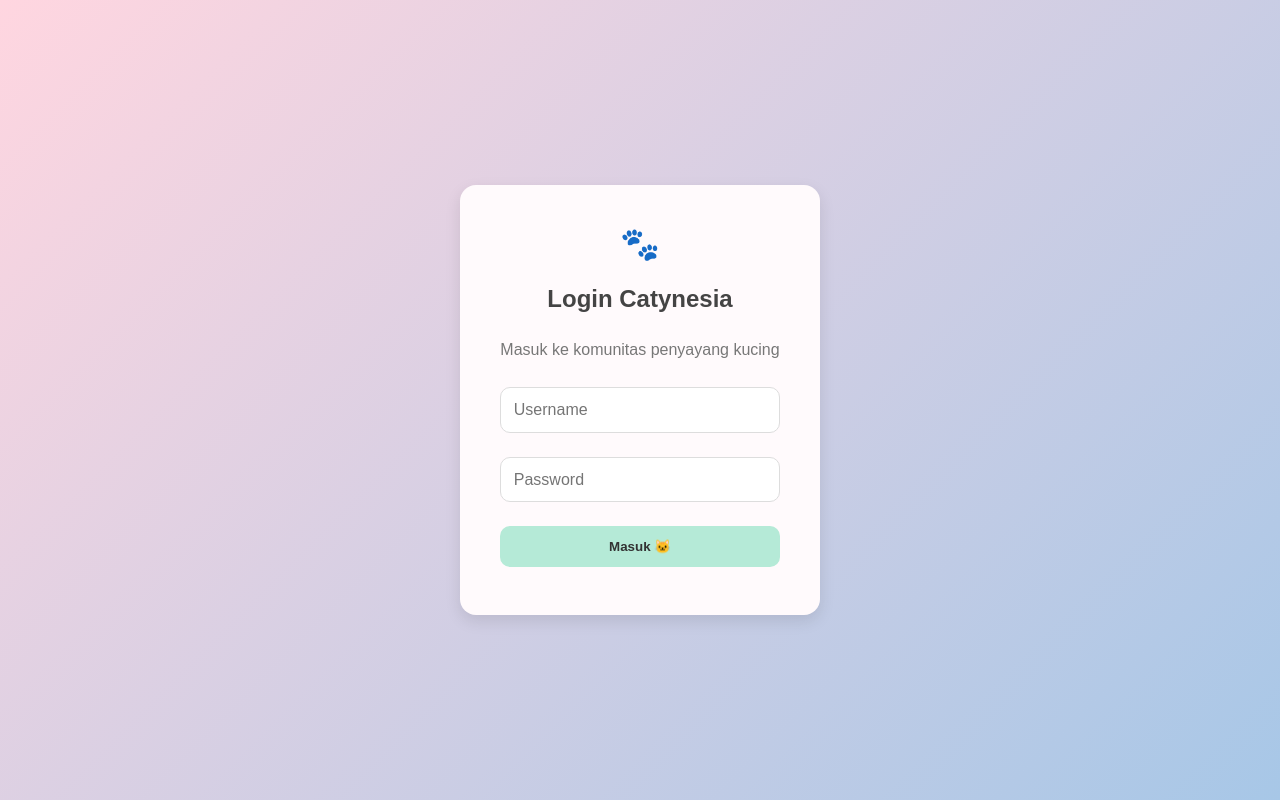
After one commit to ziraaaxo/praktikum-web-a-24, a PHP site: page /login.php in a window 1280 px wide. The commit adds this page. Run offline with PHP 8.4, Linux system fonts and the light colour scheme.

Commit message:
finish posttest 4

```diff
--- /dev/null
+++ b/login.php
@@ -0,0 +1,107 @@
+<?php
+session_start();
+
+if (isset($_SESSION['username'])) {
+  header("Location: dashboard.php");
+  exit();
+}
+
+if ($_SERVER["REQUEST_METHOD"] == "POST") {
+  $username = $_POST["username"];
+  $password = $_POST["password"];
+
+  if ($username === "admin" && $password === "1234") {
+    $_SESSION["username"] = $username;
+    header("Location: dashboard.php");
+    exit();
+  } else {
+    $error = "Username atau password salah!";
+  }
+}
+?>
+<!DOCTYPE html>
+<html lang="id">
+<head>
+  <meta charset="UTF-8">
+  <meta name="viewport" content="width=device-width, initial-scale=1.0">
+  <title>Login - Catynesia</title>
+  <link rel="stylesheet" href="style.css">
+  <style>
+    body {
+      background: linear-gradient(135deg, #ffd6e0, #a7c7e7);
+      font-family: 'Poppins', sans-serif;
+      display: flex;
+      justify-content: center;
+      align-items: center;
+      height: 100vh;
+    }
+    .login-box {
+      background: #fffafc;
+      padding: 2rem 2.5rem;
+      border-radius: 16px;
+      box-shadow: 0 6px 16px rgba(0,0,0,0.1);
+      text-align: center;
+      width: 100%;
+      max-width: 360px;
+      transition: transform 0.3s ease;
+    }
+    .login-box:hover {
+      transform: translateY(-4px);
+    }
+    .login-box h2 {
+      margin-bottom: 1rem;
+      color: #444;
+    }
+    .login-box p {
+      color: #777;
+      margin-bottom: 1.5rem;
+    }
+    .login-box input {
+      width: 100%;
+      padding: 0.8rem;
+      margin-bottom: 1rem;
+      border: 1px solid #ddd;
+      border-radius: 10px;
+      outline: none;
+      font-size: 1rem;
+    }
+    .login-box button {
+      background: #b5ead7;
+      border: none;
+      color: #333;
+      font-weight: bold;
+      padding: 0.8rem;
+      border-radius: 10px;
+      cursor: pointer;
+      width: 100%;
+      transition: background 0.3s;
+    }
+    .login-box button:hover {
+      background: #9ddbc7;
+    }
+    .cat-icon {
+      font-size: 2rem;
+      margin-bottom: 0.5rem;
+    }
+    .error {
+      color: red;
+      margin-bottom: 0.8rem;
+    }
+  </style>
+</head>
+<body>
+  <div class="login-box">
+    <div class="cat-icon">🐾</div>
+    <h2>Login Catynesia</h2>
+    <p>Masuk ke komunitas penyayang kucing</p>
+    <?php if (isset($error)): ?>
+      <div class="error"><?= $error ?></div>
+    <?php endif; ?>
+    <form method="POST" action="">
+      <input type="text" name="username" placeholder="Username" required>
+      <input type="password" name="password" placeholder="Password" required>
+      <button type="submit">Masuk 🐱</button>
+    </form>
+  </div>
+</body>
+</html>
```
Also changed, not shown: dashboard.php (added, +81 -0 lines), index.php (renamed from index.html, +20 -0 lines), logout.php (added, +7 -0 lines).
